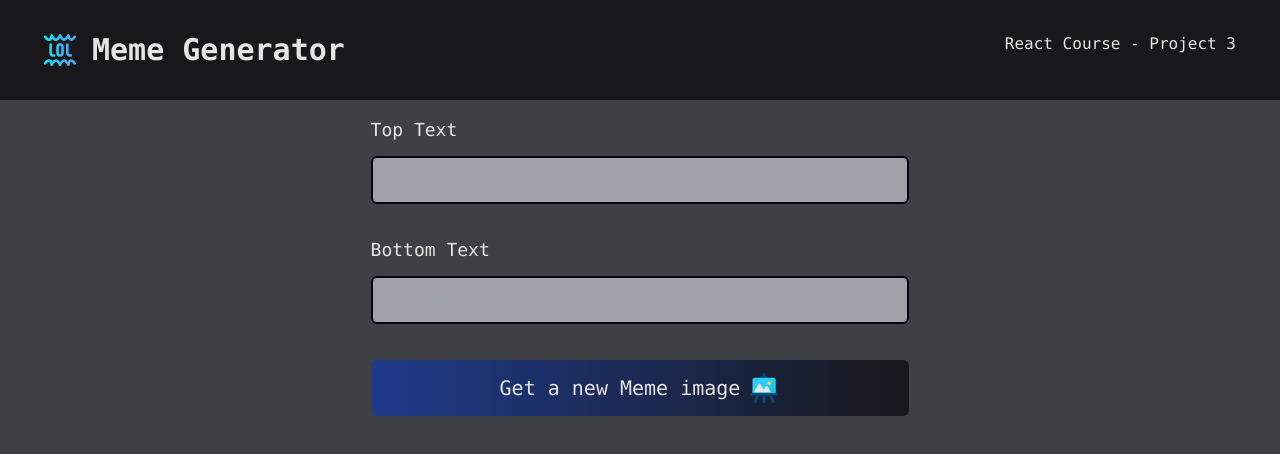
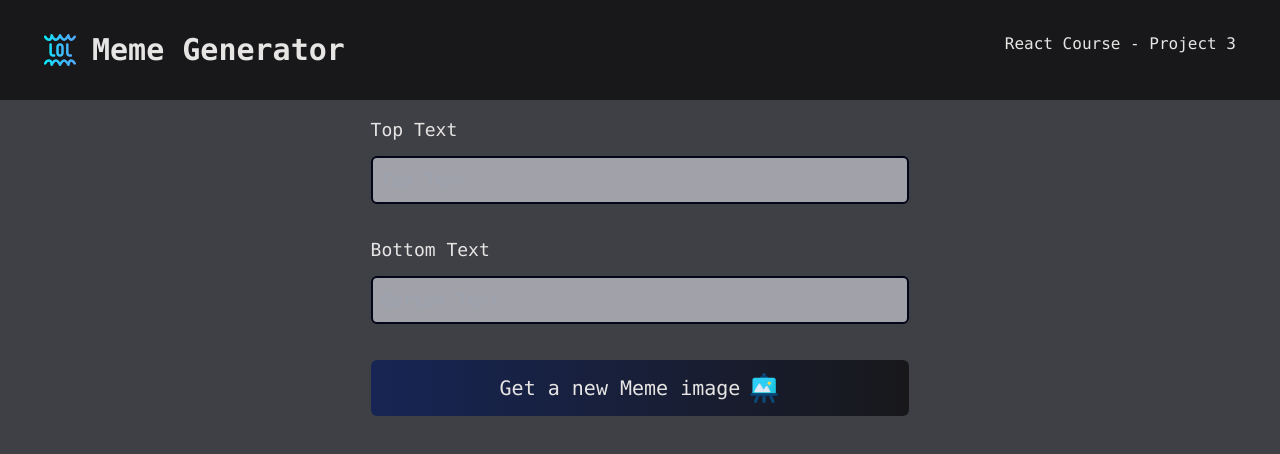
Before and after one commit to JoleneKearse/meme_generator, a React (Vite) app: page / in a window 1280 px wide. Shown: the top 454 px of the page. Built offline with nearby package versions, Linux system fonts and the light colour scheme.

Commit message:
chore: update button gradient

```diff
--- a/src/components/Button.jsx
+++ b/src/components/Button.jsx
@@ -2,7 +2,7 @@ import img from "/image.svg"
 
 const Button = () => {
   return (
-    <button className="w-full col-span-2 rounded-md flex justify-center items-center gap-2 p-3 mt-5 bg-gradient-to-r from-blue-900 to-zinc-900 text-lg hover:bg-zinc-800 hover:text-cyan-500  md:text-xl">
+    <button className="w-full col-span-2 rounded-md flex justify-center items-center gap-2 p-3 mt-5 bg-gradient-to-r from-blue-950 to-zinc-900 text-lg bg-gradient-[display] hover:bg-zinc-800 hover:text-cyan-500 md:text-xl">
       Get a new Meme image
       <img src={img} alt="meme canvas" className="w-8 hover:animate-spin" />
     </button>
--- a/src/components/Input.jsx
+++ b/src/components/Input.jsx
@@ -1,16 +1,16 @@
-const Input = ({ labelName, placeholder, id, htmlFor }) => (
+const Input = (props) => (
   <div className="py-4 min-w-full flex flex-col">
     <label
-      htmlFor={htmlFor}
+      htmlFor={props.htmlFor}
       className="text-stone-200 block pb-3 text-lg md:text-center lg:text-left"
     >
-      {labelName}
+      {props.labelName}
     </label>
     <input
       type="text"
       name="top"
-      id={id}
-      placeholder={placeholder}
+      id={props.id}
+      placeholder={props.placeholder}
       className="rounded-md border-slate-950 bg-zinc-400 border-2 text-stone-100 text-lg p-2" />
   </div>
 )
--- a/src/main.css
+++ b/src/main.css
@@ -654,6 +654,12 @@ video {
   --tw-gradient-stops: var(--tw-gradient-from), var(--tw-gradient-to);
 }
 
+.from-blue-950 {
+  --tw-gradient-from: #172554 var(--tw-gradient-from-position);
+  --tw-gradient-to: rgb(23 37 84 / 0) var(--tw-gradient-to-position);
+  --tw-gradient-stops: var(--tw-gradient-from), var(--tw-gradient-to);
+}
+
 .to-zinc-900 {
   --tw-gradient-to: #18181b var(--tw-gradient-to-position);
 }
--- a/tailwind.config.js
+++ b/tailwind.config.js
@@ -4,9 +4,9 @@ export default {
   theme: {
     extend: {
       screens: {
-        'md': '820px',
-        'lg': '1000px',
-      }
+        md: "820px",
+        lg: "1000px",
+      },
     },
   },
   plugins: [],
```
